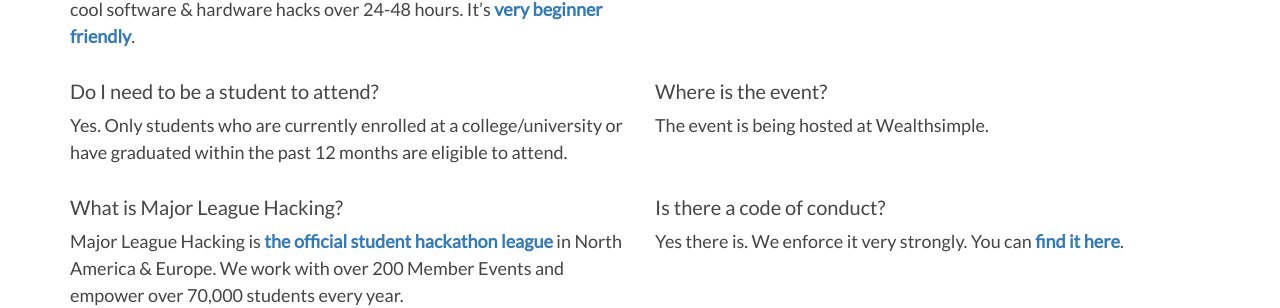
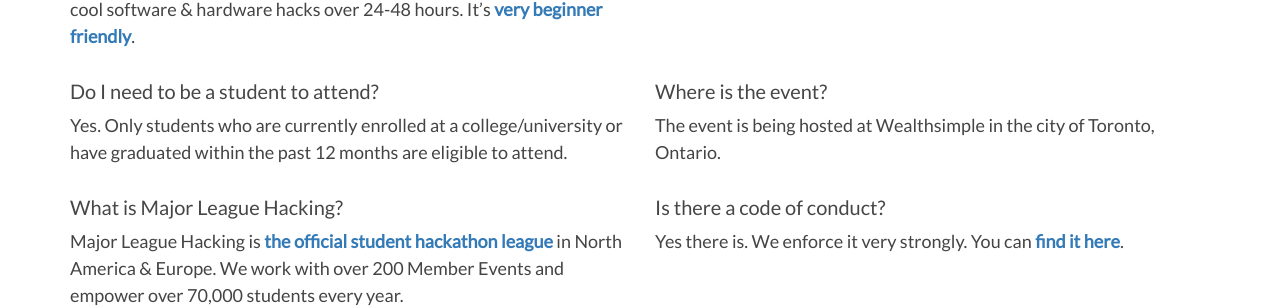
Before and after one commit to lokhinw/finhacks, a Jekyll site: the page built from index.html, in a window 1280 px wide. Shown: the part 1313-1621 px from the top of the page. Built offline with Jekyll 4.4.1, drawn with Linux system fonts in a browser that asks for light colours; nearby versions of some CDN libraries.

Commit message:
Update _config.yml

```diff
--- a/_config.yml
+++ b/_config.yml
@@ -84,7 +84,7 @@ event:
         have graduated within the past 12 months are eligible to attend.
     - question: "Where is the event?"
       answer: >
-        The event is being hosted at Wealthsimple.
+        The event is being hosted at Wealthsimple in the city of Toronto, Ontario.
     - question: "What is Major League Hacking?"
       answer: >
         Major League Hacking is [the official student hackathon league](https://mlh.io) in North America & Europe.
```
